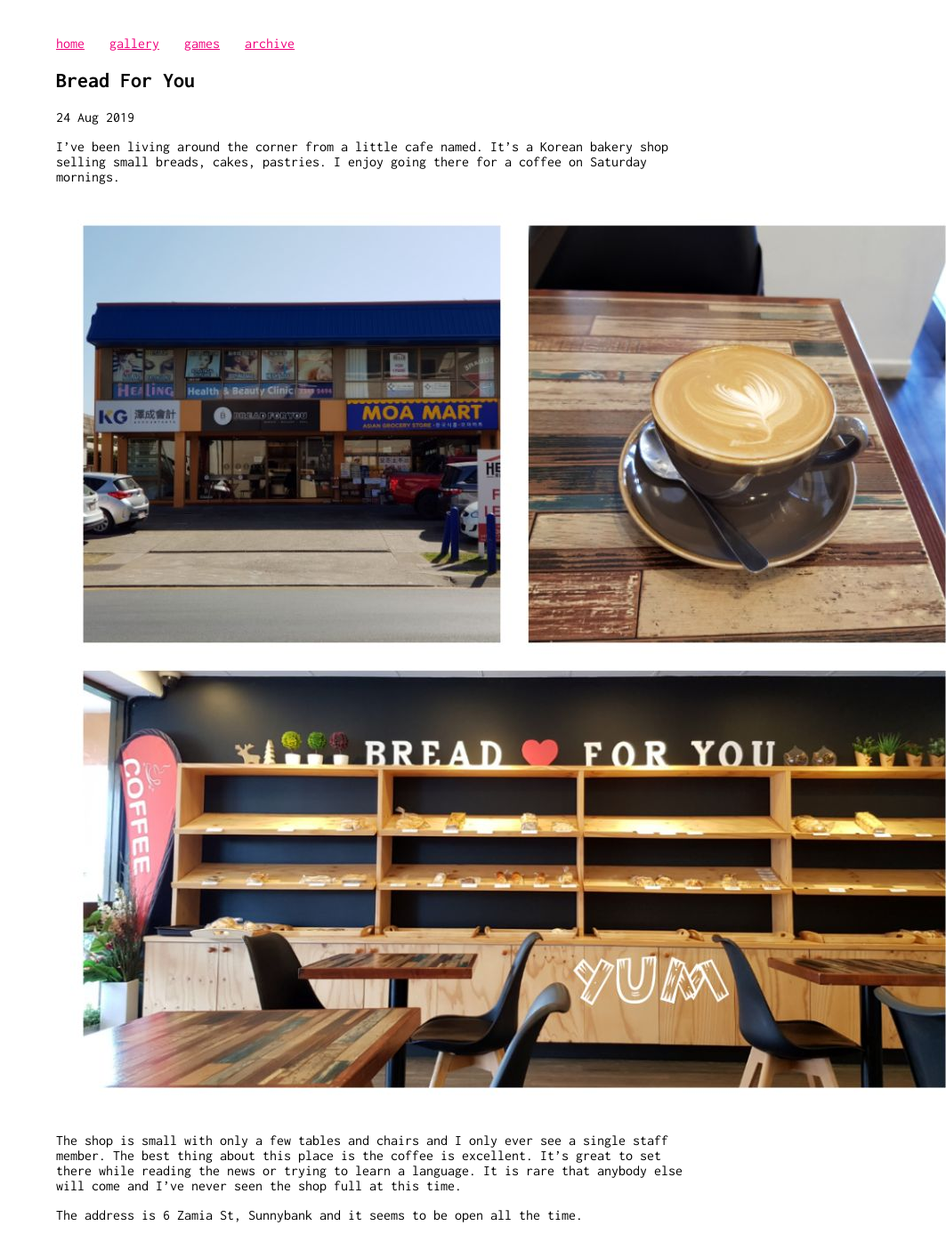
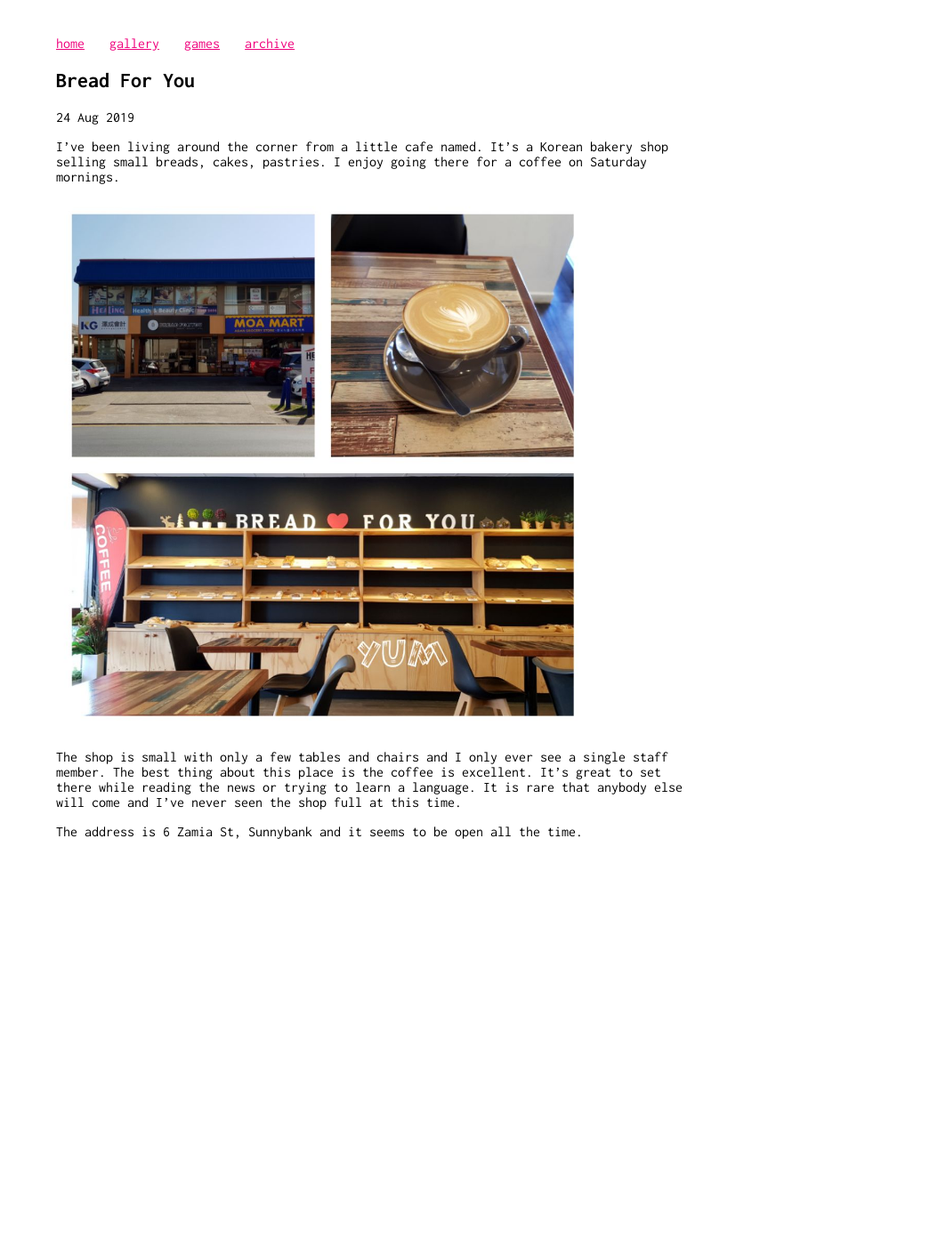
Before and after one commit to poglet/poglet.github.io, a Jekyll site: the page built from _posts/2019-08-24-Bread-For-You.md, in a window 1280 px wide. Shown: the whole page at 89% size, without its empty margins (217-1280 px from the left). Built offline with Jekyll 4.4.1, drawn with Linux system fonts in a browser that asks for light colours; after the commit the page ends 983 px from its top, so only the background shows below that.

Commit message:
Update main.css

```diff
--- a/css/main.css
+++ b/css/main.css
@@ -19,7 +19,10 @@ body {
   margin: auto;
 }
 
-
+img{
+    width:100%;
+    max-width:600px;
+}
 
 a {
   color: #ef007c;
```
